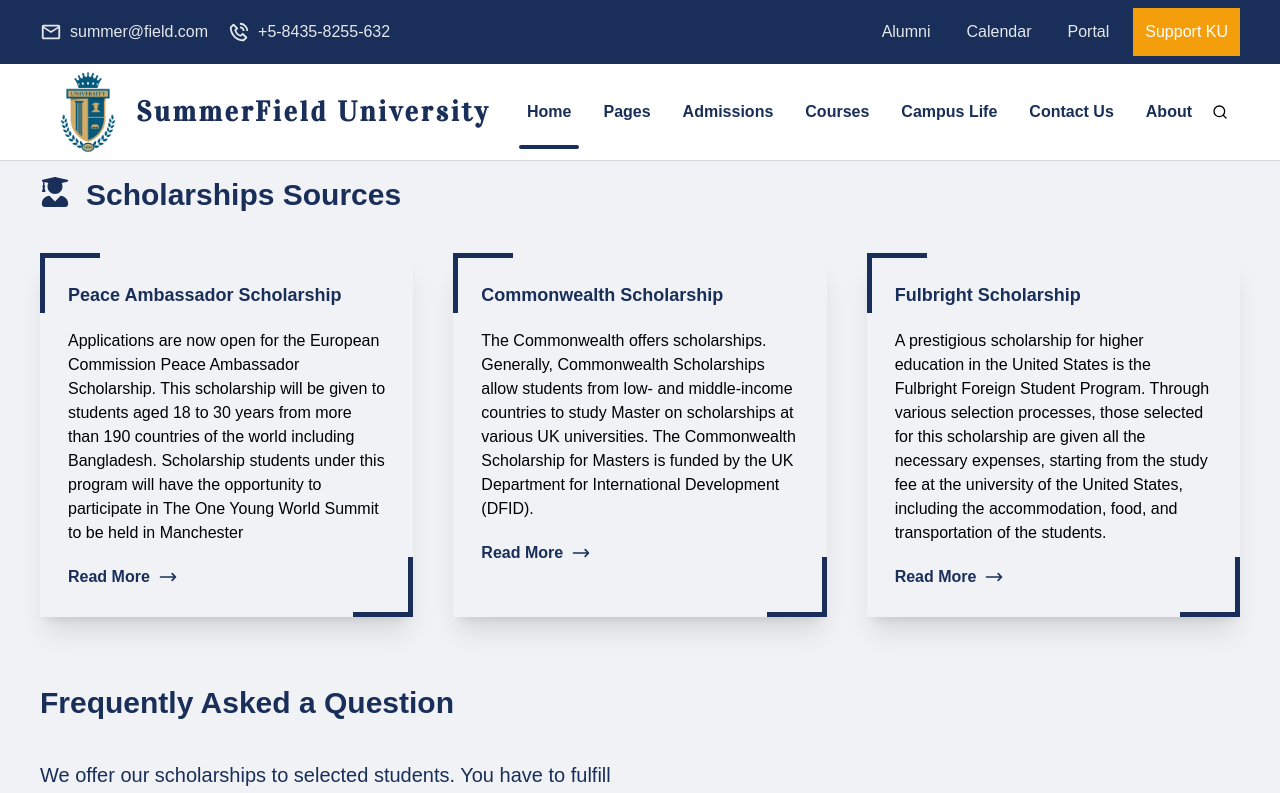
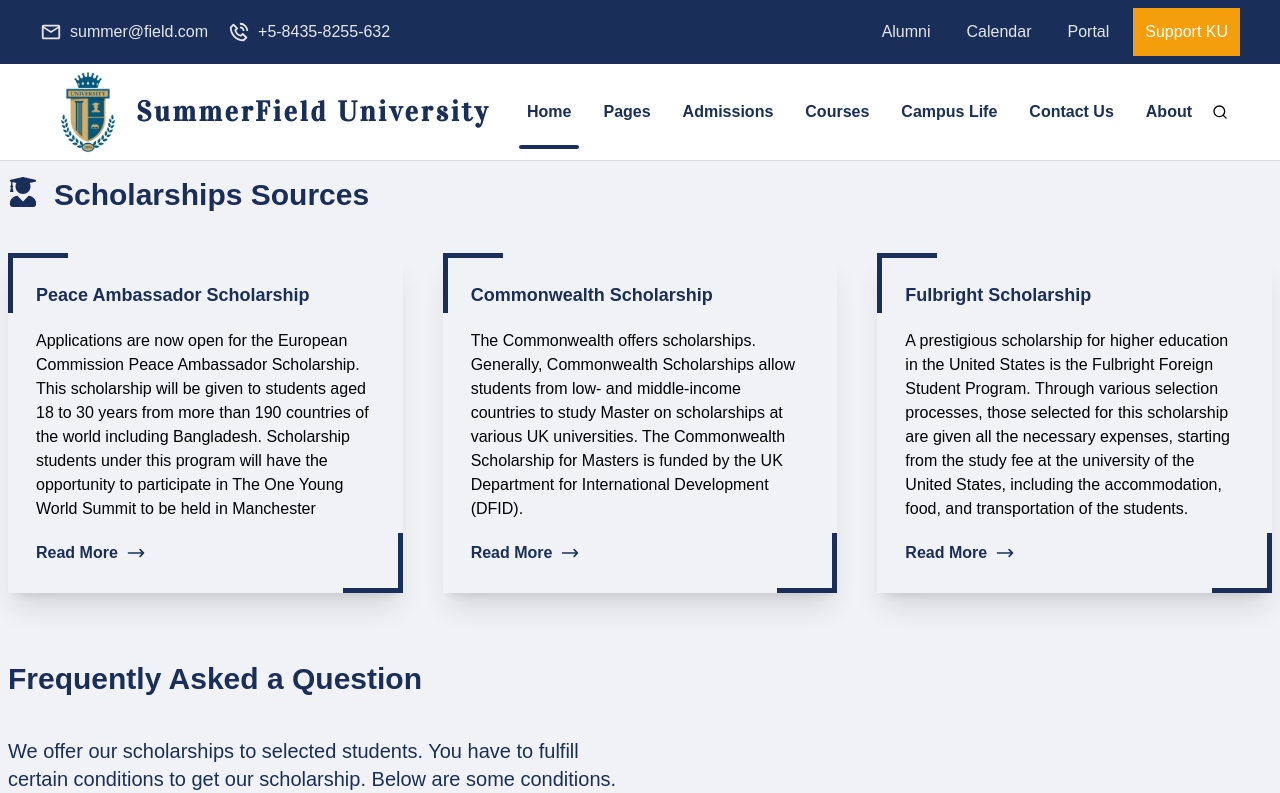
Before and after one commit to Junaed-Uddin/university, a Next.js app: page /scholarship in a window 1280 px wide. Shown: the top 793 px of the page. Built offline with nearby package versions, Linux system fonts and the light colour scheme.

Commit message:
gip style changes

```diff
--- a/components/Home/Career/index.jsx
+++ b/components/Home/Career/index.jsx
@@ -33,7 +33,7 @@ const Career = () => {
   ];
 
   return (
-    <section className="mb-10 mt-10 gip">
+    <section className="mb-10 mt-10 sm:gip">
       <div className="relative">
         <h2
           className={`text-4xl text-txt-primary text-center font-bold relative`}
--- a/components/Home/Faculty/index.jsx
+++ b/components/Home/Faculty/index.jsx
@@ -1,7 +1,7 @@
 import styles from "@/styles/faculty.module.css";
 const Faculty = () => {
     return (
-        <div className=" text-center bg-background gip sm:pt-10 mb-5">
+        <div className=" text-center bg-background sm:gip sm:pt-10 mb-5">
             <p>EVERYTHING YOU NEED</p>
             <div className="relative py-2">
                 <h2 className={`text-4xl text-txt-primary text-center font-bold relative`}>
--- a/components/Home/Programs/index.jsx
+++ b/components/Home/Programs/index.jsx
@@ -8,7 +8,7 @@ import styles from "@/styles/program.module.css";
 
 const Programs = () => {
   return (
-    <div className=" py-14 mt-4 gip bg-gray-200">
+    <div className=" py-14 mt-4 sm:gip sm:bg-gray-200">
       <div className="relative">
         <h2
           className={`text-4xl text-txt-primary text-center font-bold relative`}
--- a/components/Home/Scholarship/index.jsx
+++ b/components/Home/Scholarship/index.jsx
@@ -8,7 +8,7 @@ import Accordion from "./Accordion";
 
 const Scholarship = () => {
     return (
-        <div className="pb-5 px-5 gip">
+        <div className="pb-5 px-2 sm:gip">
             <div className=" pb-12">
                 <h2 className=" font-bold text-3xl text-primary my-4 flex gap-4 pb-6">
                     <FaUserGraduate />
```
